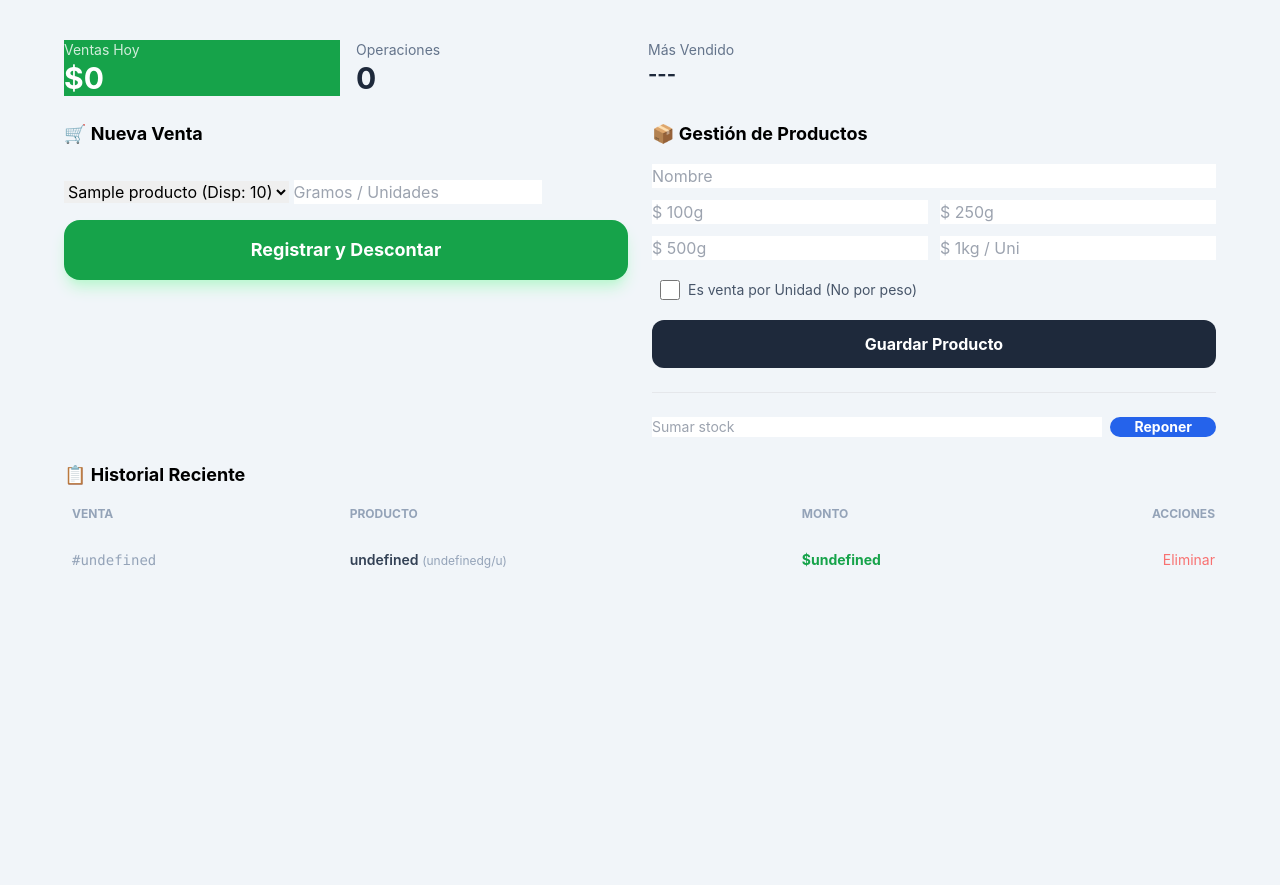
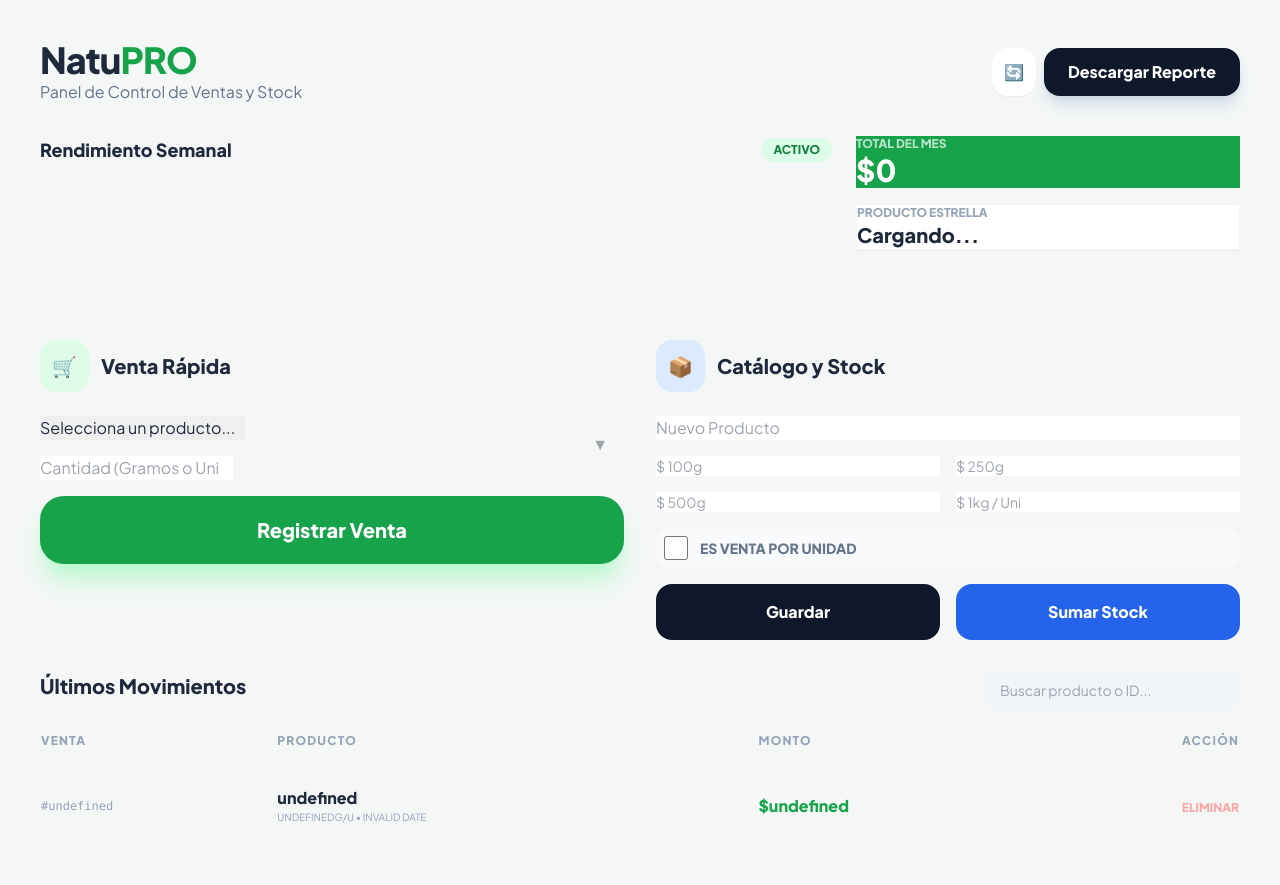
Before and after one commit to Samir1111111/natu, a FastAPI app: page / in a window 1280 px wide. Before the commit the page ends 568 px from the top, so only its background shows below. Run offline with FastAPI, Linux system fonts and the light colour scheme; a database or web service that is not in the repository returns one stand-in record (values such as "Sample title"); data that the repository does not hold is empty; some libraries are stand-ins or nearby versions.

Commit message:
Update index.html for improved UI and functionality

```diff
--- a/templates/index.html
+++ b/templates/index.html
@@ -3,132 +3,205 @@
 <head>
     <meta charset="UTF-8">
     <meta name="viewport" content="width=device-width, initial-scale=1.0">
-    <title>Natu PRO | Panel</title>
+    <title>Natu PRO | Sistema de Gestión</title>
     <script src="https://cdn.tailwindcss.com"></script>
+    <script src="https://cdn.jsdelivr.net/npm/chart.js"></script>
+    <link href="https://fonts.googleapis.com/css2?family=Plus+Jakarta+Sans:wght@400;600;800&display=swap" rel="stylesheet">
     <style>
-        body { font-family: 'Inter', sans-serif; background: #f1f5f9; }
-        .card { @apply bg-white p-6 rounded-3xl shadow-sm border border-slate-200; }
-        .input-style { @apply w-full p-3 rounded-2xl border border-slate-200 bg-slate-50 focus:ring-2 focus:ring-green-500 outline-none transition-all; }
+        body { font-family: 'Plus Jakarta Sans', sans-serif; background: #f4f7f6; }
+        .glass-card { @apply bg-white/80 backdrop-blur-md p-6 rounded-[2rem] shadow-xl shadow-slate-200/50 border border-white; }
+        .stat-card { @apply p-5 rounded-3xl transition-all hover:scale-105; }
+        .input-pro { @apply w-full bg-slate-100 border-none p-4 rounded-2xl focus:ring-2 focus:ring-green-500 transition-all outline-none text-slate-700; }
     </style>
 </head>
-<body class="p-4 lg:p-10">
+<body class="p-4 md:p-10 text-slate-800">
 
-    <div class="max-w-6xl mx-auto space-y-6">
+    <div class="max-w-7xl mx-auto space-y-8">
 
-        <!-- Dashboard Stats -->
-        <div class="grid grid-cols-1 md:grid-cols-4 gap-4">
-            <div class="card bg-green-600 text-white border-none">
-                <p class="opacity-80 text-sm">Ventas Hoy</p>
-                <h2 id="stat_hoy" class="text-3xl font-bold">$0</h2>
+        <!-- Top Bar -->
+        <div class="flex flex-col md:flex-row justify-between items-start md:items-center gap-4">
+            <div>
+                <h1 class="text-4xl font-extrabold tracking-tight">Natu<span class="text-green-600">PRO</span></h1>
+                <p class="text-slate-500 font-medium">Panel de Control de Ventas y Stock</p>
             </div>
-            <div class="card">
-                <p class="text-slate-500 text-sm">Operaciones</p>
-                <h2 id="stat_n" class="text-3xl font-bold text-slate-800">0</h2>
-            </div>
-            <div class="card">
-                <p class="text-slate-500 text-sm">Más Vendido</p>
-                <h2 id="stat_top" class="text-xl font-bold text-slate-800 text-ellipsis overflow-hidden">---</h2>
-            </div>
-            <div id="alerta_stock" class="card border-red-200 bg-red-50 hidden">
-                <p class="text-red-600 text-xs font-bold uppercase">⚠️ Stock Bajo</p>
-                <p id="bajos_lista" class="text-sm text-red-700 font-medium"></p>
+            <div class="flex gap-2">
+                <button onclick="location.reload()" class="p-3 bg-white rounded-2xl shadow-sm hover:bg-slate-50">🔄</button>
+                <button onclick="alert('Exportando a CSV...')" class="px-6 py-3 bg-slate-900 text-white rounded-2xl font-bold shadow-lg shadow-slate-300">Descargar Reporte</button>
             </div>
         </div>
 
-        <div class="grid grid-cols-1 lg:grid-cols-2 gap-6">
-            <!-- Venta -->
-            <div class="card">
-                <h3 class="text-lg font-bold mb-4 flex items-center gap-2">🛒 Nueva Venta</h3>
+        <!-- Dashboard Pro -->
+        <div class="grid grid-cols-1 lg:grid-cols-3 gap-6">
+            <div class="lg:col-span-2 glass-card">
+                <div class="flex justify-between items-center mb-6">
+                    <h3 class="font-bold text-lg">Rendimiento Semanal</h3>
+                    <span class="text-xs bg-green-100 text-green-700 px-3 py-1 rounded-full font-bold">ACTIVO</span>
+                </div>
+                <canvas id="ventasChart" height="120"></canvas>
+            </div>
+
             <div class="space-y-4">
-                    <select id="sel_prod" class="input-style">
+                <div class="stat-card bg-green-600 text-white">
+                    <p class="text-xs font-bold uppercase opacity-70">Total del Mes</p>
+                    <h2 id="stat_mes" class="text-3xl font-extrabold">$0</h2>
+                </div>
+                <div class="stat-card bg-white shadow-sm border border-slate-100">
+                    <p class="text-xs font-bold uppercase text-slate-400">Producto Estrella</p>
+                    <h2 id="stat_top" class="text-xl font-extrabold text-slate-800">Cargando...</h2>
+                </div>
+                <div id="alerta_stock" class="stat-card bg-orange-50 border border-orange-100 hidden">
+                    <p class="text-xs font-bold uppercase text-orange-600">⚠️ Reponer Stock</p>
+                    <p id="bajos_lista" class="text-sm font-bold text-orange-800"></p>
+                </div>
+            </div>
+        </div>
+
+        <!-- Operaciones Principales -->
+        <div class="grid grid-cols-1 lg:grid-cols-2 gap-8">
+
+            <!-- Venta Rapida -->
+            <div class="glass-card space-y-6">
+                <div class="flex items-center gap-3">
+                    <div class="p-3 bg-green-100 rounded-2xl text-xl">🛒</div>
+                    <h3 class="font-extrabold text-xl">Venta Rápida</h3>
+                </div>
+                <div class="space-y-4">
+                    <div class="relative">
+                        <select id="sel_prod" class="input-pro appearance-none cursor-pointer">
+                            <option value="">Selecciona un producto...</option>
                             {% for p in productos %}
                             <option value="{{p.nombre}}">{{p.nombre}} (Disp: {{p.stock_gramos}})</option>
                             {% endfor %}
                         </select>
-                    <input type="number" id="val_cant" placeholder="Gramos / Unidades" class="input-style">
-                    <button onclick="realizarVenta()" class="w-full py-4 bg-green-600 hover:bg-green-700 text-white rounded-2xl font-bold text-lg shadow-lg shadow-green-200 transition-all">Registrar y Descontar</button>
+                        <div class="absolute right-4 top-4 pointer-events-none opacity-40">▼</div>
+                    </div>
+                    <input type="number" id="val_cant" placeholder="Cantidad (Gramos o Unidades)" class="input-pro">
+                    <button onclick="realizarVenta()" class="w-full py-5 bg-green-600 hover:bg-green-700 text-white rounded-[1.5rem] font-extrabold text-xl shadow-xl shadow-green-200 transition-all active:scale-95">
+                        Registrar Venta
+                    </button>
                 </div>
             </div>
 
-            <!-- Catálogo -->
-            <div class="card">
-                <h3 class="text-lg font-bold mb-4">📦 Gestión de Productos</h3>
-                <div class="grid grid-cols-2 gap-3">
-                    <input id="cat_nom" placeholder="Nombre" class="col-span-2 input-style">
-                    <input id="cat_100" type="number" placeholder="$ 100g" class="input-style">
-                    <input id="cat_250" type="number" placeholder="$ 250g" class="input-style">
-                    <input id="cat_500" type="number" placeholder="$ 500g" class="input-style">
-                    <input id="cat_1000" type="number" placeholder="$ 1kg / Uni" class="input-style">
-                    <div class="col-span-2 flex items-center gap-2 p-2">
-                        <input type="checkbox" id="cat_uni" class="w-5 h-5 text-green-600">
-                        <label for="cat_uni" class="text-sm text-slate-600">Es venta por Unidad (No por peso)</label>
+            <!-- Gestión de Stock -->
+            <div class="glass-card space-y-6">
+                <div class="flex items-center gap-3">
+                    <div class="p-3 bg-blue-100 rounded-2xl text-xl">📦</div>
+                    <h3 class="font-extrabold text-xl">Catálogo y Stock</h3>
                 </div>
-                    <button onclick="guardarCatalogo()" class="col-span-2 py-3 bg-slate-800 text-white rounded-xl font-bold">Guardar Producto</button>
+                <div class="grid grid-cols-2 gap-4">
+                    <input id="cat_nom" placeholder="Nuevo Producto" class="col-span-2 input-pro">
+                    <input id="cat_100" type="number" placeholder="$ 100g" class="input-pro text-sm">
+                    <input id="cat_250" type="number" placeholder="$ 250g" class="input-pro text-sm">
+                    <input id="cat_500" type="number" placeholder="$ 500g" class="input-pro text-sm">
+                    <input id="cat_1000" type="number" placeholder="$ 1kg / Uni" class="input-pro text-sm">
+                    <div class="col-span-2 flex items-center gap-3 p-2 bg-slate-50 rounded-2xl">
+                        <input type="checkbox" id="cat_uni" class="w-6 h-6 accent-green-600">
+                        <label for="cat_uni" class="text-sm font-bold text-slate-500 uppercase">Es venta por Unidad</label>
                     </div>
-                <div class="mt-6 pt-6 border-t flex gap-2">
-                    <input id="rep_cant" type="number" placeholder="Sumar stock" class="flex-1 input-style text-sm">
-                    <button onclick="reponer()" class="px-6 bg-blue-600 text-white rounded-xl font-bold text-sm">Reponer</button>
+                    <button onclick="guardarCatalogo()" class="col-span-1 py-4 bg-slate-900 text-white rounded-2xl font-bold">Guardar</button>
+                    <button onclick="reponer()" class="col-span-1 py-4 bg-blue-600 text-white rounded-2xl font-bold">Sumar Stock</button>
                 </div>
             </div>
         </div>
 
-        <!-- Historial -->
-        <div class="card">
-            <h3 class="text-lg font-bold mb-4">📋 Historial Reciente</h3>
+        <!-- Historial Mejorado -->
+        <div class="glass-card">
+            <div class="flex flex-col md:flex-row justify-between mb-6 gap-4">
+                <h3 class="font-extrabold text-xl">Últimos Movimientos</h3>
+                <input type="text" id="busqueda" onkeyup="filtrarTabla()" placeholder="Buscar producto o ID..." class="bg-slate-100 px-4 py-2 rounded-xl text-sm outline-none w-full md:w-64">
+            </div>
             <div class="overflow-x-auto">
-                <table class="w-full text-left">
-                    <thead class="text-slate-400 text-xs uppercase">
-                        <tr>
-                            <th class="pb-3 px-2">Venta</th>
-                            <th class="pb-3">Producto</th>
-                            <th class="pb-3">Monto</th>
-                            <th class="pb-3 text-right">Acciones</th>
+                <table class="w-full">
+                    <thead>
+                        <tr class="text-slate-400 text-xs font-bold uppercase tracking-widest border-b border-slate-100">
+                            <th class="pb-4 text-left">Venta</th>
+                            <th class="pb-4 text-left">Producto</th>
+                            <th class="pb-4 text-left">Monto</th>
+                            <th class="pb-4 text-right">Acción</th>
                         </tr>
                     </thead>
-                    <tbody id="lista_historial" class="divide-y divide-slate-100"></tbody>
+                    <tbody id="lista_historial" class="divide-y divide-slate-50">
+                        <!-- JS -->
+                    </tbody>
                 </table>
             </div>
         </div>
+
     </div>
 
     <script>
-        function refresh() {
-            // Stats
+        // --- INICIALIZACIÓN DE GRÁFICO ---
+        function initChart() {
+            fetch('/chart_data').then(r=>r.json()).then(data => {
+                const ctx = document.getElementById('ventasChart').getContext('2d');
+                new Chart(ctx, {
+                    type: 'line',
+                    data: {
+                        labels: data.map(d => d.dia),
+                        datasets: [{
+                            label: 'Ventas ($)',
+                            data: data.map(d => d.suma),
+                            borderColor: '#16a34a',
+                            backgroundColor: 'rgba(22, 163, 74, 0.1)',
+                            fill: true,
+                            tension: 0.4,
+                            borderWidth: 4,
+                            pointRadius: 0
+                        }]
+                    },
+                    options: { plugins: { legend: { display: false } }, scales: { y: { display: false }, x: { grid: { display: false } } } }
+                });
+            });
+        }
+
+        // --- FUNCIONES DE FILTRADO ---
+        function filtrarTabla() {
+            let input = document.getElementById("busqueda").value.toUpperCase();
+            let rows = document.getElementById("lista_historial").getElementsByTagName("tr");
+            for (let i = 0; i < rows.length; i++) {
+                let txt = rows[i].textContent || rows[i].innerText;
+                rows[i].style.display = txt.toUpperCase().indexOf(input) > -1 ? "" : "none";
+            }
+        }
+
+        // Mantenemos las funciones de realizarVenta, reponer, etc. (ajustadas para que el feedback sea mejor)
+        function realizarVenta() {
+            const btn = event.target;
+            btn.innerText = "Procesando...";
+            let f = new FormData();
+            f.append('producto', document.getElementById('sel_prod').value);
+            f.append('cantidad', document.getElementById('val_cant').value);
+            fetch('/venta_rapida', {method:'POST', body:f}).then(async r => {
+                if(!r.ok) { let e = await r.json(); alert(e.error); btn.innerText = "Registrar Venta"; }
+                else location.reload();
+            });
+        }
+
+        // Carga inicial de datos
+        function loadAll() {
+            initChart();
             fetch('/dashboard_data').then(r=>r.json()).then(d=>{
-                document.getElementById('stat_hoy').innerText = `$${d.hoy}`;
-                document.getElementById('stat_n').innerText = d.ventas_n;
+                document.getElementById('stat_mes').innerText = `$${d.mes}`;
                 document.getElementById('stat_top').innerText = d.top_prod;
-
                 if(d.bajos.length > 0) {
                     document.getElementById('alerta_stock').classList.remove('hidden');
                     document.getElementById('bajos_lista').innerText = d.bajos.map(b => b.nombre).join(', ');
                 }
             });
 
-            // Historial
             fetch('/historial').then(r=>r.json()).then(d=>{
-                let html = '';
+                let h = '';
                 d.historial.forEach(v => {
-                    html += `<tr class="text-sm">
-                        <td class="py-4 px-2 text-slate-400 font-mono">#${v.id}</td>
-                        <td class="py-4 font-semibold text-slate-700">${v.producto} <span class="text-xs font-normal text-slate-400">(${v.cantidad}g/u)</span></td>
-                        <td class="py-4 text-green-600 font-bold">$${v.total}</td>
-                        <td class="py-4 text-right">
-                            <button onclick="borrarVenta(${v.id})" class="text-red-400 hover:text-red-600">Eliminar</button>
+                    h += `<tr class="hover:bg-slate-50 transition-colors">
+                        <td class="py-5 font-mono text-xs text-slate-400">#${v.id}</td>
+                        <td class="py-5 font-bold">${v.producto} <span class="block text-[10px] text-slate-400 font-normal uppercase">${v.cantidad}g/u • ${new Date(v.fecha).toLocaleTimeString([], {hour: '2-digit', minute:'2-digit'})}</span></td>
+                        <td class="py-5 text-green-600 font-extrabold">$${v.total}</td>
+                        <td class="py-5 text-right">
+                            <button onclick="borrarVenta(${v.id})" class="text-xs font-bold text-red-300 hover:text-red-500 transition-colors">ELIMINAR</button>
                         </td>
                     </tr>`;
                 });
-                document.getElementById('lista_historial').innerHTML = html;
-            });
-        }
-
-        function realizarVenta() {
-            let f = new FormData();
-            f.append('producto', document.getElementById('sel_prod').value);
-            f.append('cantidad', document.getElementById('val_cant').value);
-            fetch('/venta_rapida', {method:'POST', body:f}).then(async r => {
-                if(!r.ok) { let e = await r.json(); alert(e.error); }
-                else location.reload();
+                document.getElementById('lista_historial').innerHTML = h;
             });
         }
 
@@ -146,17 +219,17 @@
         function reponer() {
             let f = new FormData();
             f.append('producto', document.getElementById('sel_prod').value);
-            f.append('cantidad', document.getElementById('rep_cant').value);
+            f.append('cantidad', document.getElementById('val_cant').value || alert("Usa el cuadro de cantidad para sumar stock"));
             fetch('/reponer_stock', {method:'POST', body:f}).then(()=>location.reload());
         }
 
         function borrarVenta(id) {
-            if(!confirm("¿Borrar venta? Se devolverá el stock.")) return;
+            if(!confirm("¿Borrar venta?")) return;
             let f = new FormData(); f.append('id', id);
             fetch('/borrar_venta', {method:'POST', body:f}).then(()=>location.reload());
         }
 
-        window.onload = refresh;
+        window.onload = loadAll;
     </script>
 </body>
 </html>
```
Lines whose indentation alone changed are shown as unchanged.
